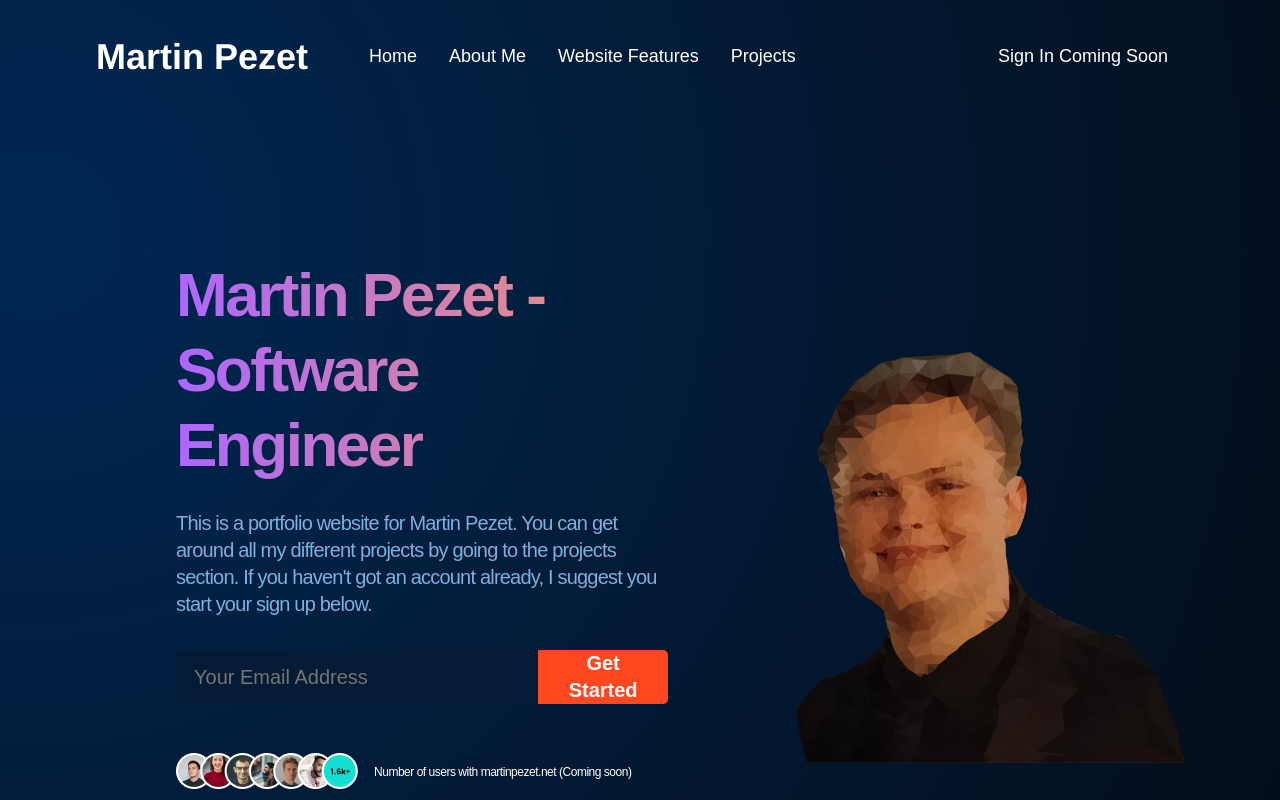
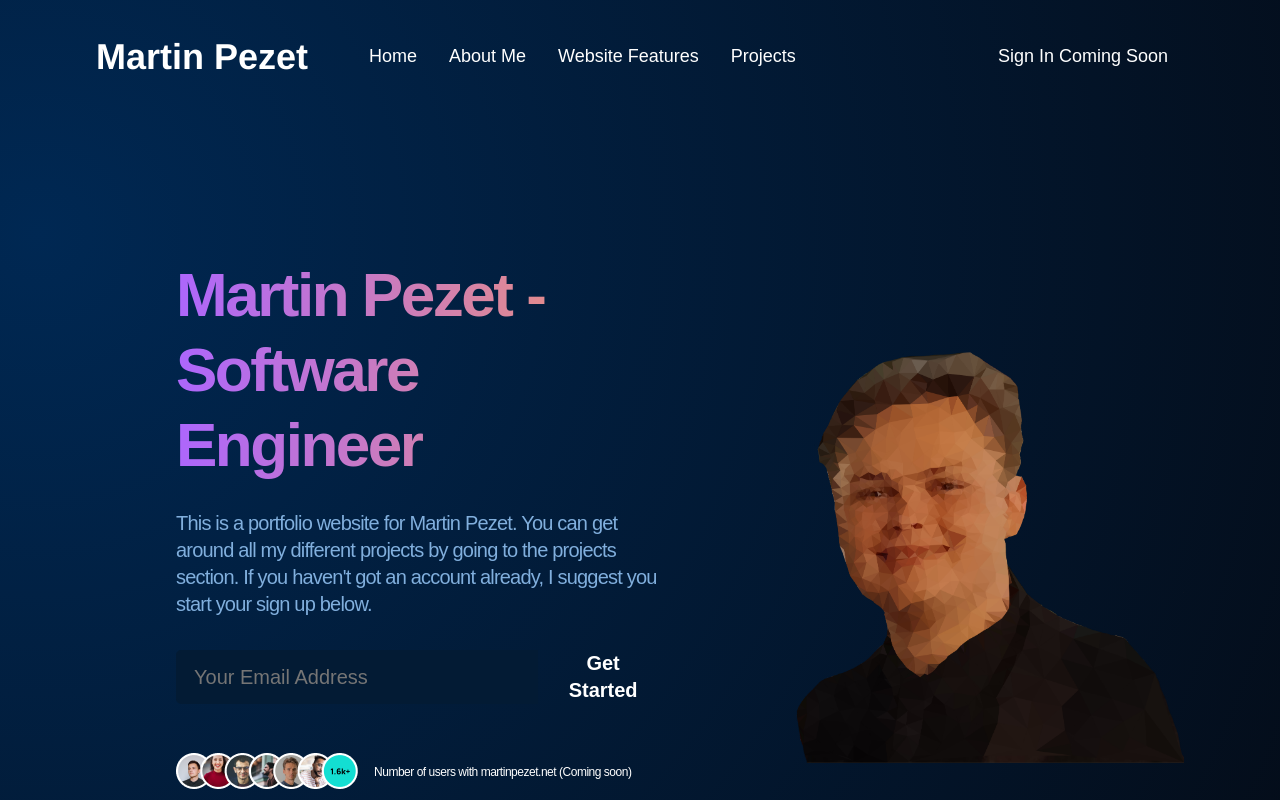
Before and after one commit to MartinPezet/portfolio-website, a React (Create React App) app in the folder client/: page / in a window 1280 px wide. Shown: the top 800 px of the page. Built offline with nearby package versions, Linux system fonts and the light colour scheme.

Commit message:
Changed button color to a variable

```diff
--- a/client/src/containers/header/header.css
+++ b/client/src/containers/header/header.css
@@ -72,7 +72,7 @@
     line-height: 27px;
     color: #fff;
 
-    background: #FF4820;
+    background: var(--colorButton);
     cursor: pointer;
 }
 
```
